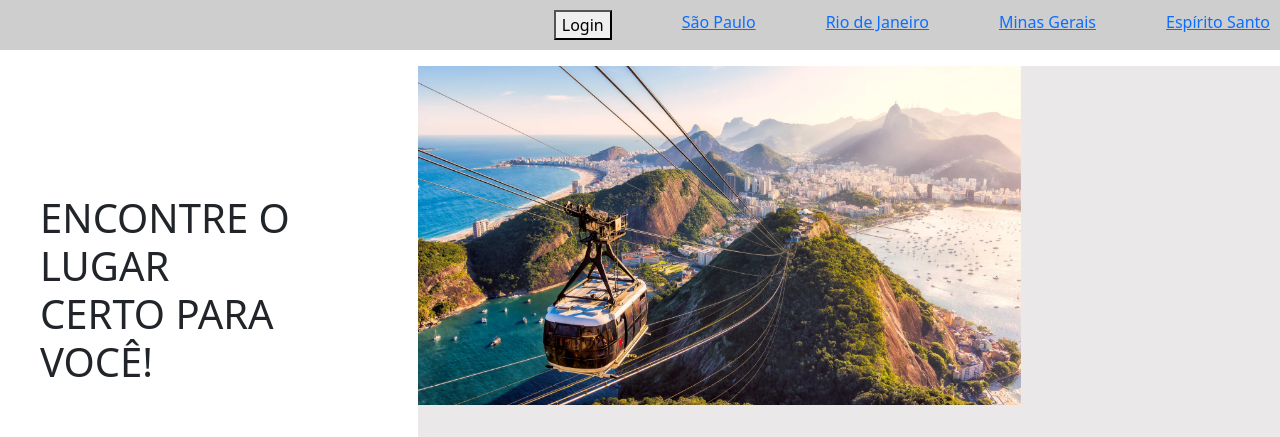
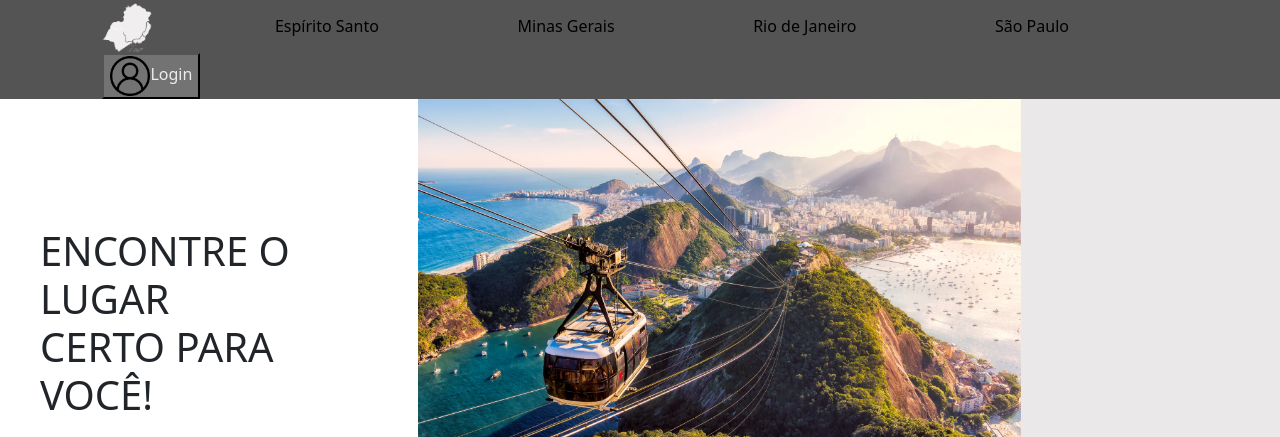
Before and after one commit to gfpig/sudestour, a PHP site: page / in a window 1280 px wide. Shown: the top 437 px of the page. Run offline with PHP 8.4, Linux system fonts and the light colour scheme.

Commit message:
ajeitando menu + criando as páginas de cada estado

```diff
--- a/index.html
+++ b/index.html
@@ -14,11 +14,12 @@
 <body>
     <nav>
         <ul class="menu">
-          <li class="dropdown"><a href="espiritosanto.html">Espírito Santo</a></li>
-          <li class="dropdown"><a href="minasgerais.html">Minas Gerais</a></li>
-          <li class="dropdown"><a href="riodejaneiro.html">Rio de Janeiro</a></li>
-          <li class="dropdown"><a href="saopaulo.html">São Paulo</a></li>
-          <li class="dropdown" id="botao-login"><button>Login</button></li>
+          <li class="dropdown"><a href="#"><img src="images/logos/sudestour_logo_claro.png" width="50" height="50" ></a></li>
+          <li class="dropdown"><a class="categorias-menu" href="espiritosanto.html">Espírito Santo</a></li>
+          <li class="dropdown"><a class="categorias-menu" href="minasgerais.html">Minas Gerais</a></li>
+          <li class="dropdown"><a class="categorias-menu" href="riodejaneiro.html">Rio de Janeiro</a></li>
+          <li class="dropdown"><a class="categorias-menu" href="saopaulo.html">São Paulo</a></li>
+          <li class="dropdown" id="botao-login"><button id="botao-login"><img src="images/icones/usuario-login.png" width="40" height="40">Login</button></li>
         </ul>
     </nav>
     <div class="container-principal">
--- a/style.css
+++ b/style.css
@@ -4,14 +4,11 @@ html, body {
 
 .menu {
     list-style-type: none;
+    margin: 0;
     margin-left: 0;
     padding: 0;
     overflow: hidden;
-    background-color: #CECECE;
-}
-
-.logo {
-
+    background-color: #545454;
 }
 
 .slogan {
@@ -19,15 +16,22 @@ html, body {
     height: min-content;
 }
 
-li a:hover, .dropdown:hover .dropbtn {
-    background-color: chocolate;
+li a.categorias-menu:hover, .dropdown:hover .dropbtn {
+    background-color: #CDCDCD;
+}
+
+li a.categorias-menu, .dropbtn {
+    display: inline-block;
+    color: black;
+    text-align: center;
+    padding: 14px 16px;
+    text-decoration: none;
 }
 
 li.dropdown {
-    padding: 10px;
+    padding: 0px;
     display: inline-block;
-    float: inline-end;
-    margin-left: 50px;
+    margin-left: 8%;
 }
 
 .dropdown-content {
@@ -48,11 +52,16 @@ li.dropdown {
 }
 
 .dropdown-content a:hover {
-    background-color: #CD853F
+    background-color: #CDCDCD;
 }
 
 .dropdown:hover .dropdown-content {
     display: block;
+}
+
+#botao-login {
+    background-color: #737373;
+    color: #ECECEC;
 }
 
 .container-principal {
```
Also changed, not shown: espiritosanto.html (added, +24 -0 lines), minasgerais.html (added, +24 -0 lines), riodejaneiro.html (added, +24 -0 lines), saopaulo.html (added, +24 -0 lines), images/icones/photothumb.db (added), images/icones/usuario-login.png (added), images/logos/photothumb.db, images/logos/sudestour_logo.png (added), images/logos/sudestour_logo_claro.png (added), images/photothumb.db.
